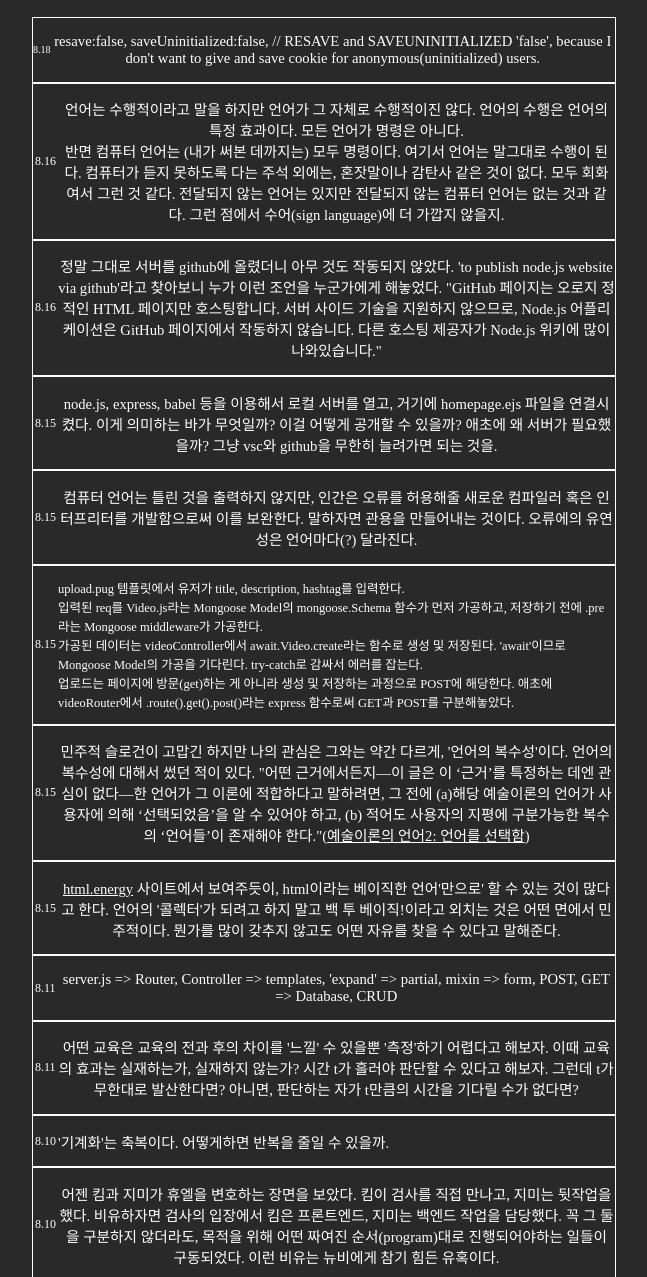
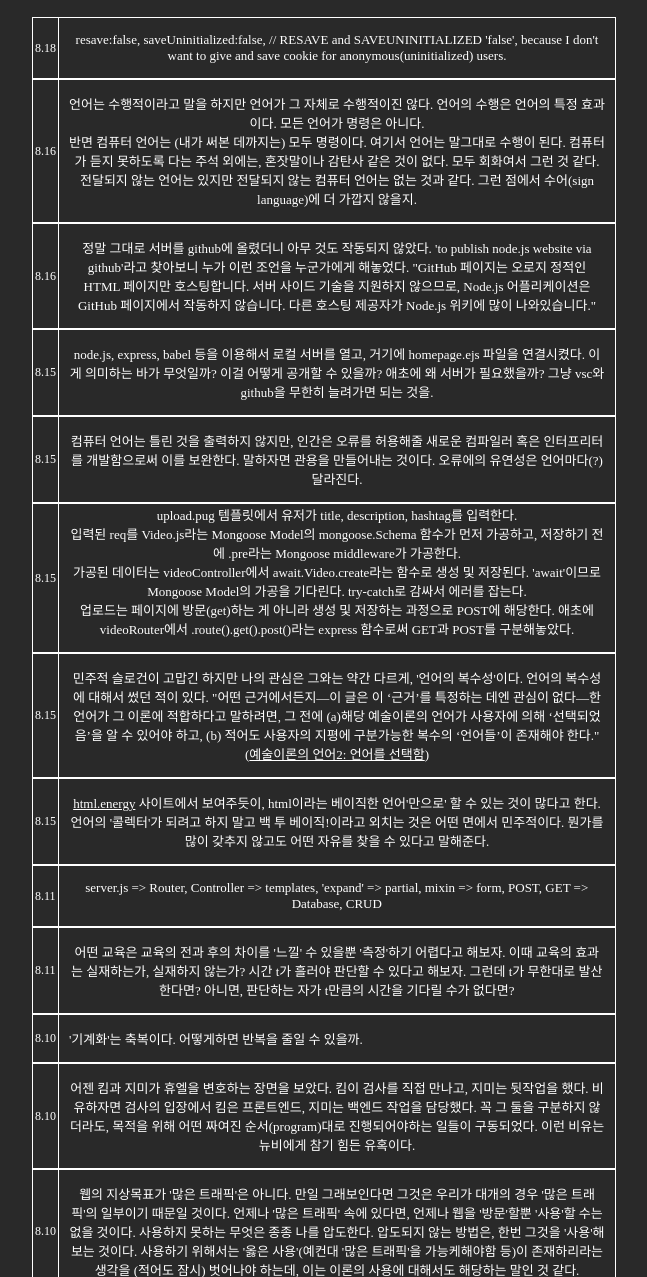
Before and after one commit to leedonghwie/leedonghwie, a plain HTML site: page views/blackmemo.html in a window 1280 px wide. Shown: the part 83-1360 px from the top of the page, without its empty margins (316-963 px from the left). Drawn offline with Linux system fonts and the light colour scheme.

Commit message:
seul jollyeoseo janda

```diff
--- a/views/blackmemo.html
+++ b/views/blackmemo.html
@@ -19,8 +19,8 @@
     <h1>memo</h1>
 
     <span class=DateText>
-      <div class=Date, style="font-size: x-small">8.18</div>
-      <div><p>
+      <div class=Date>8.18</div>
+      <div id="memoText"><p>
         resave:false,
         saveUninitialized:false,
         // RESAVE and SAVEUNINITIALIZED 'false', because I don't want to give and save cookie for anonymous(uninitialized) users.
@@ -28,82 +28,82 @@
 
     <span class=DateText>
       <div class=Date>8.16</div>
-      <div><p>
+      <div id="memoText"><p>
         언어는 수행적이라고 말을 하지만 언어가 그 자체로 수행적이진 않다. 언어의 수행은 언어의 특정 효과이다. 모든 언어가 명령은 아니다.<br>
         반면 컴퓨터 언어는 (내가 써본 데까지는) 모두 명령이다. 여기서 언어는 말그대로 수행이 된다. 컴퓨터가 듣지 못하도록 다는 주석 외에는, 혼잣말이나 감탄사 같은 것이 없다. 모두 회화여서 그런 것 같다. 전달되지 않는 언어는 있지만 전달되지 않는 컴퓨터 언어는 없는 것과 같다. 그런 점에서 수어(sign language)에 더 가깝지 않을지.
       </p></div></span>
 
     <span class=DateText>
       <div class=Date>8.16</div>
-      <div><p>
+      <div id="memoText"><p>
         정말 그대로 서버를 github에 올렸더니 아무 것도 작동되지 않았다. 'to publish node.js website via github'라고 찾아보니 누가 이런 조언을 누군가에게 해놓었다. "GitHub 페이지는 오로지 정적인 HTML 페이지만 호스팅합니다. 서버 사이드 기술을 지원하지 않으므로, Node.js 어플리케이션은 GitHub 페이지에서 작동하지 않습니다. 다른 호스팅 제공자가 Node.js 위키에 많이 나와있습니다."
       </p></div></span>
 
     <span class=DateText>
       <div class=Date>8.15</div>
-      <div><p>
+      <div id="memoText"><p>
         node.js, express, babel 등을 이용해서 로컬 서버를 열고, 거기에 homepage.ejs 파일을 연결시켰다. 이게 의미하는 바가 무엇일까? 이걸 어떻게 공개할 수 있을까? 애초에 왜 서버가 필요했을까? 그냥 vsc와 github을 무한히 늘려가면 되는 것을.
       </p></div></span>
 
     <span class=DateText>
       <div class=Date>8.15</div>
-      <div><p>
+      <div id="memoText"><p>
         컴퓨터 언어는 틀린 것을 출력하지 않지만, 인간은 오류를 허용해줄 새로운 컴파일러 혹은 인터프리터를 개발함으로써 이를 보완한다. 말하자면 관용을 만들어내는 것이다. 오류에의 유연성은 언어마다(?) 달라진다.
       </p></div></span>
 
     <span class=DateText>
       <div class=Date>8.15</div>
-      <div><p style="text-align:left; font-size:smaller">
+      <div id="memoText">
       upload.pug 템플릿에서 유저가 title, description, hashtag를 입력한다.<br>입력된 req를 Video.js라는 Mongoose Model의 mongoose.Schema 함수가 먼저 가공하고, 저장하기 전에 .pre라는 Mongoose middleware가 가공한다.<br>가공된 데이터는 videoController에서 await.Video.create라는 함수로 생성 및 저장된다. 'await'이므로 Mongoose Model의 가공을 기다린다. try-catch로 감싸서 에러를 잡는다.<br>업로드는 페이지에 방문(get)하는 게 아니라 생성 및 저장하는 과정으로 POST에 해당한다. 애초에 videoRouter에서 .route().get().post()라는 express 함수로써 GET과 POST를 구분해놓았다.
       </p></div></span>
 
 
     <span class=DateText>
       <div class=Date>8.15</div>
-      <div><p>
+      <div id="memoText"><p>
         민주적 슬로건이 고맙긴 하지만 나의 관심은 그와는 약간 다르게, '언어의 복수성'이다. 언어의 복수성에 대해서 썼던 적이 있다. "어떤 근거에서든지―이 글은 이 ‘근거’를 특정하는 데엔 관심이 없다―한 언어가 그 이론에 적합하다고 말하려면, 그 전에 (a)해당 예술이론의 언어가 사용자에 의해 ‘선택되었음’을 알 수 있어야 하고, (b) 적어도 사용자의 지평에 구분가능한 복수의 ‘언어들’이 존재해야 한다."(<a href="https://donghwilee.com/13721">예술이론의 언어2: 언어를 선택함</a>)
       </p></div></span>
 
     <span class=DateText>
       <div class=Date>8.15</div>
-      <div><p>
+      <div id="memoText"><p>
         <a href="html.energy">html.energy</a> 사이트에서 보여주듯이, html이라는 베이직한 언어'만으로' 할 수 있는 것이 많다고 한다. 언어의 '콜렉터'가 되려고 하지 말고 백 투 베이직!이라고 외치는 것은 어떤 면에서 민주적이다. 뭔가를 많이 갖추지 않고도 어떤 자유를 찾을 수 있다고 말해준다.
       </p></div></span>
 
 
     <span class=DateText>
       <div class=Date>8.11</div>
-      <div><p>
+      <div id="memoText"><p>
         server.js => Router, Controller => templates, 'expand' => partial, mixin => form, POST, GET => Database, CRUD
       </p></div></span>
 
     <span class=DateText>
       <div class=Date>8.11</div>
-      <div><p>
+      <div id="memoText"><p>
         어떤 교육은 교육의 전과 후의 차이를 '느낄' 수 있을뿐 '측정'하기 어렵다고 해보자. 이때 교육의 효과는 실재하는가, 실재하지 않는가? 시간 t가 흘러야 판단할 수 있다고 해보자. 그런데 t가 무한대로 발산한다면? 아니면, 판단하는 자가 t만큼의 시간을 기다릴 수가 없다면?
       </p></div></span>
 
     <span class=DateText>
       <div class=Date>8.10</div>
-      <div><p>
+      <div id="memoText"><p>
         '기계화'는 축복이다. 어떻게하면 반복을 줄일 수 있을까.
       </p></div></span>
 
       <span class=DateText>
         <div class=Date>8.10</div>
-        <div><p>
+        <div id="memoText"><p>
           어젠 킴과 지미가 휴엘을 변호하는 장면을 보았다. 킴이 검사를 직접 만나고, 지미는 뒷작업을 했다. 비유하자면 검사의 입장에서 킴은 프론트엔드, 지미는 백엔드 작업을 담당했다. 꼭 그 둘을 구분하지 않더라도, 목적을 위해 어떤 짜여진 순서(program)대로 진행되어야하는 일들이 구동되었다. 이런 비유는 뉴비에게 참기 힘든 유혹이다.
         </p></div></span>
-
-      </span>
       <span class=DateText>
         <div class=Date>8.10</div>
-        <div><p>
+        <div id="memoText"><p>
           웹의 지상목표가 '많은 트래픽'은 아니다. 만일 그래보인다면 그것은 우리가 대개의 경우 '많은 트래픽'의 일부이기 때문일 것이다. 언제나 '많은 트래픽' 속에 있다면, 언제나 웹을 '방문'할뿐 '사용'할 수는 없을 것이다. 사용하지 못하는 무엇은 종종 나를 압도한다. 압도되지 않는 방법은, 한번 그것을 '사용'해보는 것이다. 사용하기 위해서는 '옳은 사용'(예컨대 '많은 트래픽'을 가능케해야함 등)이 존재하리라는 생각을 (적어도 잠시) 벗어나야 하는데, 이는 이론의 사용에 대해서도 해당하는 말인 것 같다.
         </p></div>
       </span>
       <span class=DateText>
-        <p>서버 자체는, 생각했던 것과 다르게, 공간이라기보다 줄글에 가까운 것 같다. 생각해보면 아무도 서버를 공간으로 비유하지 않았다. 더 적절하게 비유하면, 서버는 요청(request)과 응답(response)으로 이루어진 시 혹은 춤에 가까워보인다.</p><hr>
+        <div id="memoText">
+        <p>서버 자체는, 생각했던 것과 다르게, 공간이라기보다 줄글에 가까운 것 같다. 생각해보면 아무도 서버를 공간으로 비유하지 않았다. 더 적절하게 비유하면, 서버는 요청(request)과 응답(response)으로 이루어진 시 혹은 춤에 가까워보인다.</p>
+      </div>
       </span>
   </body>
 
--- a/views/style_blackmemo.css
+++ b/views/style_blackmemo.css
@@ -7,9 +7,6 @@ body {
     color: white;
     font-size: 15px;
     text-align: center;
-  }
-  p {
-    font-size : 11pt;
   }
   a {
     color: white;
@@ -25,6 +22,12 @@ body {
     font-size:12px;
     margin: 2px;
   }
+  #memoText{
+    border-left:1px solid white;
+    padding: 1px 10px;
+    font-size:small;
+  }
+
   input[type="button"]{
     display:flex;
     justify-content: left;
```
Also changed, not shown: text/pparn/210830.html (added, +31 -0 lines), views/pparn2.0.html (+3 -6 lines).
